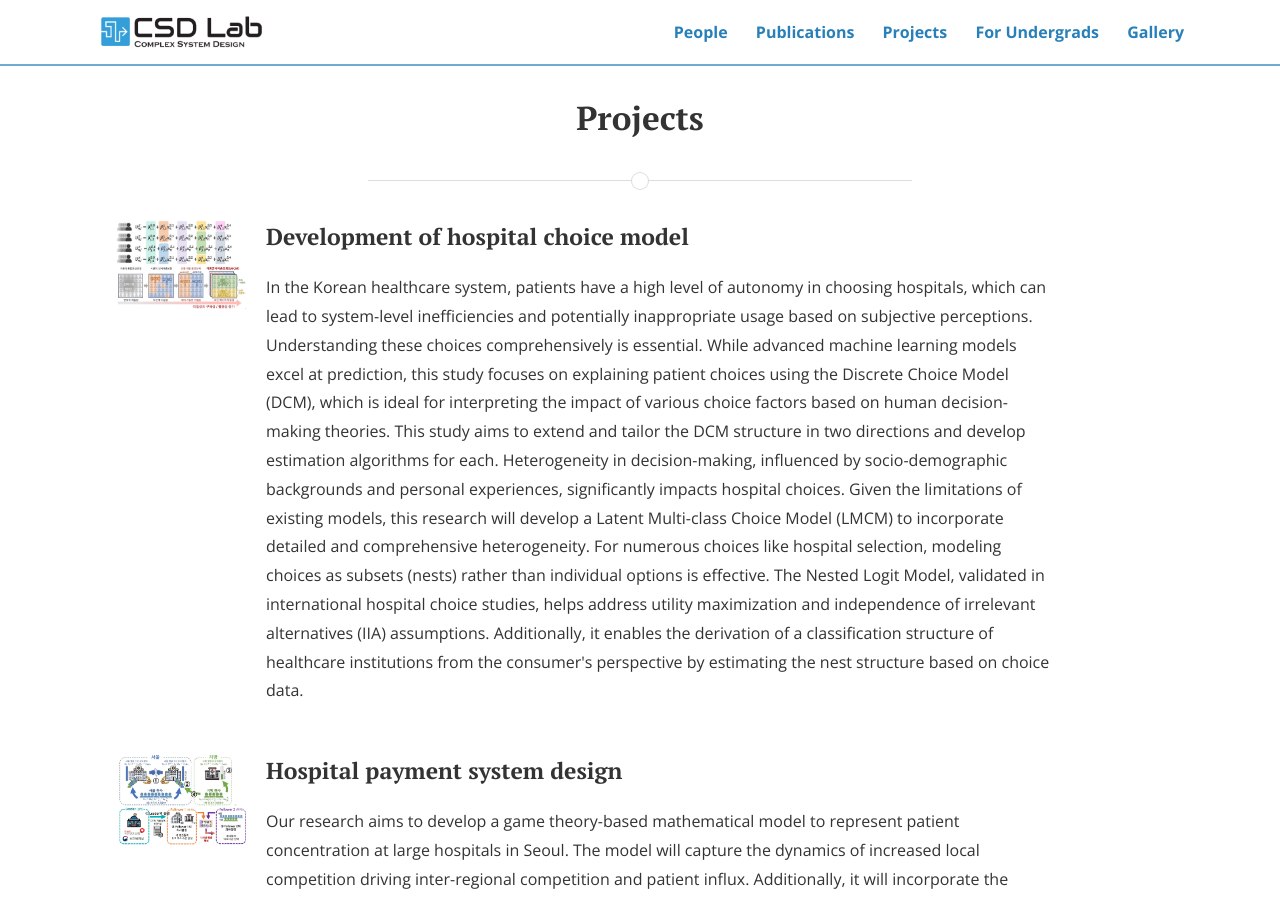
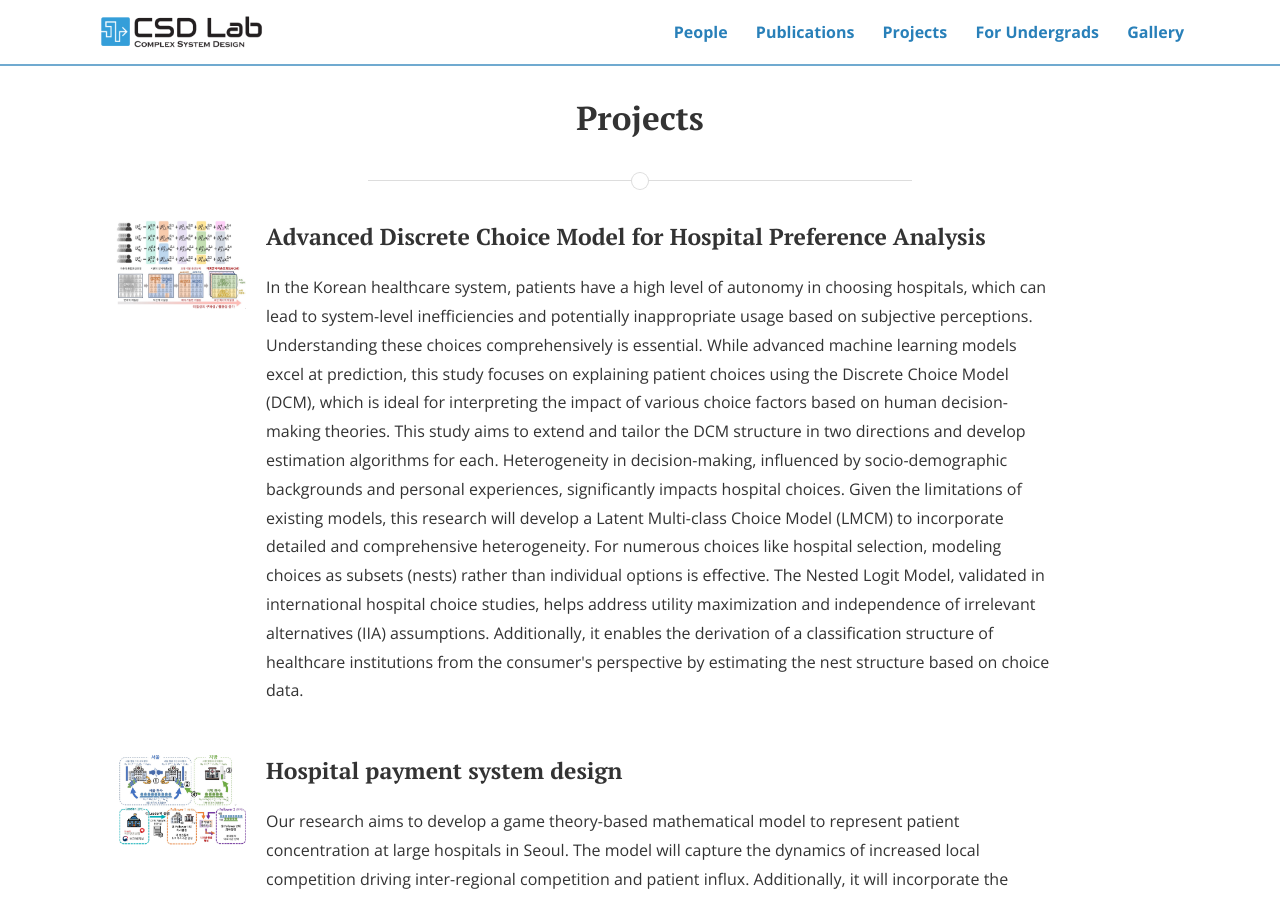
Before and after one commit to CSDlab-KAIST/csdlab-kaist.github.io, a Jekyll site: the page built from projects.html, in a window 1280 px wide and 900 px high. Built offline with Jekyll 4.4.1, drawn with Linux system fonts in a browser that asks for light colours; nearby versions of some CDN libraries.

Commit message:
Update projects.yml

```diff
--- a/_data/projects.yml
+++ b/_data/projects.yml
@@ -6,7 +6,7 @@
     statename: Project lists
     topics:
 
-      - name: Development of hospital choice model
+      - name: Advanced Discrete Choice Model for Hospital Preference Analysis
         img: Choice.png
         project: NRF
         duration: July, 2024 ~
```
